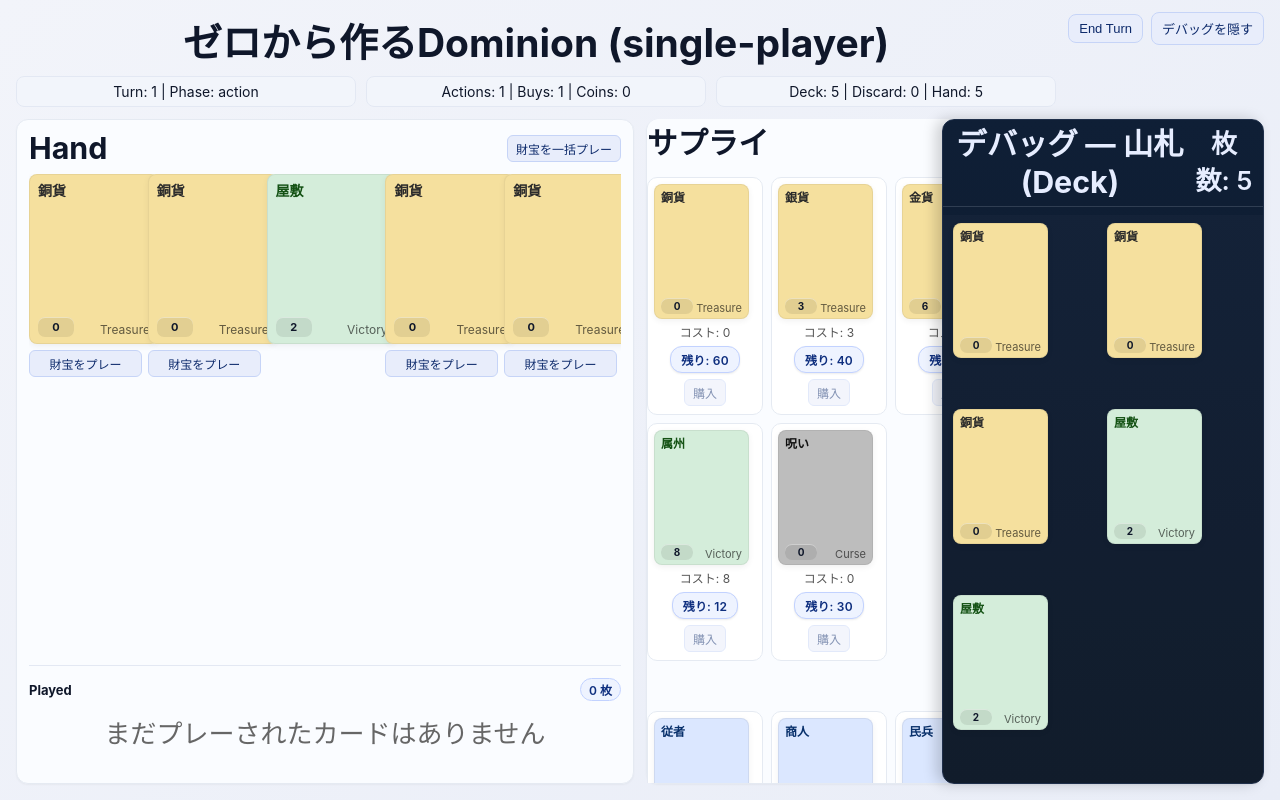
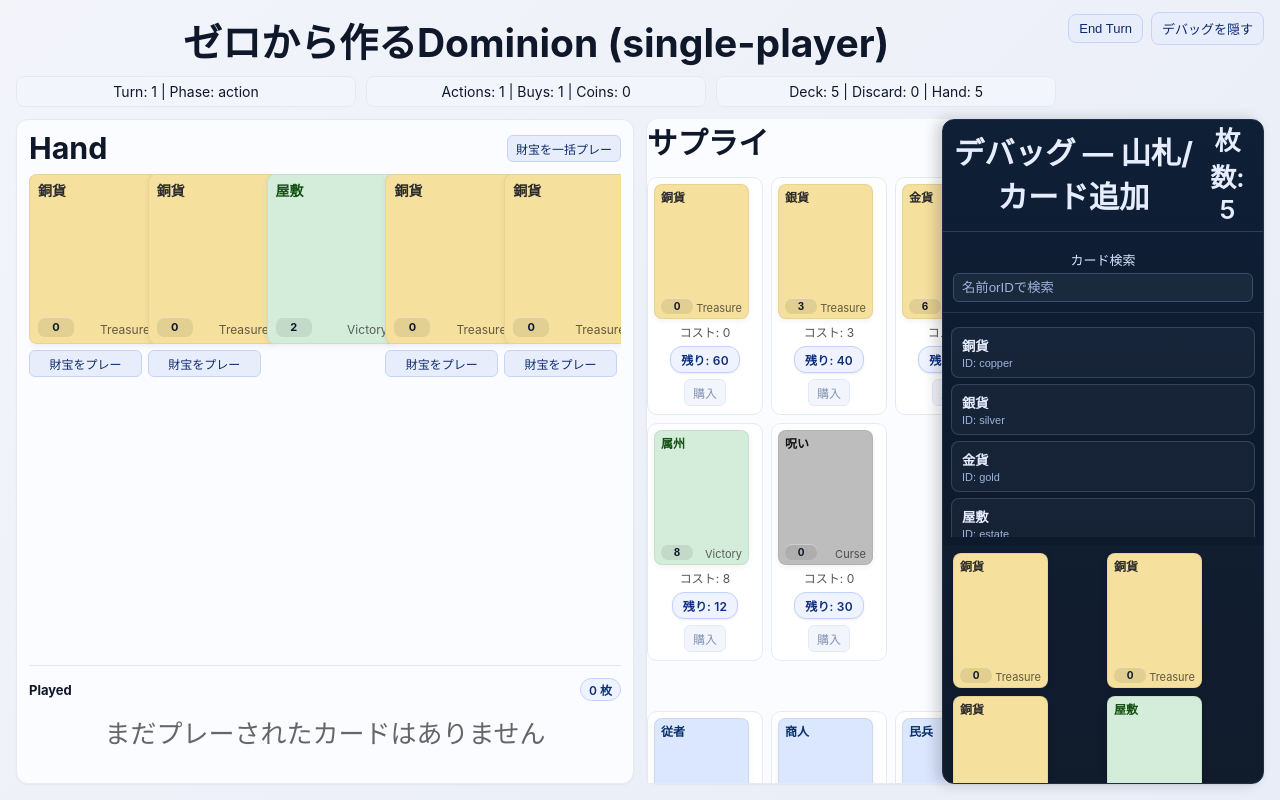
Before and after one commit to yuliicppy/my-dominion, a React (Create React App) app: page / in a window 1280 px wide. Both pictures are taken after a click on the button "デバッグを表示". Built offline with nearby package versions, Linux system fonts and the light colour scheme.

Commit message:
好きなカードを手札に加えるデバッグ機能を追加

```diff
--- a/src/components/GameBoard.css
+++ b/src/components/GameBoard.css
@@ -391,3 +391,77 @@
     grid-template-columns: repeat(auto-fit, minmax(180px, 1fr));
   }
 }
+
+
+.debug-search {
+  padding: 10px;
+  border-bottom: 1px solid rgba(230, 237, 255, 0.12);
+  display: flex;
+  flex-direction: column;
+  gap: 6px;
+}
+
+.debug-search-label {
+  display: flex;
+  flex-direction: column;
+  gap: 4px;
+  font-size: 13px;
+  color: #d8e3ff;
+}
+
+.debug-search input {
+  padding: 6px 8px;
+  border-radius: 6px;
+  border: 1px solid #3a4d70;
+  background: rgba(255, 255, 255, 0.05);
+  color: #e6edff;
+}
+
+.debug-search input::placeholder {
+  color: #9db4dc;
+}
+
+.debug-search-hint {
+  font-size: 12px;
+  color: #9db4dc;
+}
+
+.debug-card-list {
+  max-height: 200px;
+  overflow-y: auto;
+  padding: 6px 8px 10px;
+  display: flex;
+  flex-direction: column;
+  gap: 6px;
+}
+
+.debug-card-row {
+  text-align: left;
+  width: 100%;
+  padding: 8px 10px;
+  border-radius: 8px;
+  border: 1px solid rgba(230, 237, 255, 0.15);
+  background: rgba(255, 255, 255, 0.04);
+  color: #e6edff;
+  cursor: pointer;
+  transition: background 0.15s ease, transform 0.08s ease;
+}
+
+.debug-card-row:hover {
+  background: rgba(255, 255, 255, 0.08);
+}
+
+.debug-card-row:active {
+  transform: translateY(1px);
+}
+
+.debug-card-name {
+  font-weight: 700;
+}
+
+.debug-card-meta {
+  display: block;
+  font-size: 11px;
+  color: #9db4dc;
+  margin-top: 2px;
+}
--- a/src/components/GameBoard.tsx
+++ b/src/components/GameBoard.tsx
@@ -1,13 +1,22 @@
 // カードゲームのメインボードコンポーネント
 
-import React, { useState } from 'react';
+import React, { useState, useMemo } from 'react';
 import { useGame } from '../hooks/useGame';
+import { cardMaster } from '../game/cardData';
 import Card from './Card';
 import './GameBoard.css';
 
 export default function GameBoard() {
   const [showDebug, setShowDebug] = useState(false);
-  const { state, drawCards, startTurn, endTurn, playAction, playTreasure, playAllTreasures, buyCard } = useGame();
+  const [debugQuery, setDebugQuery] = useState('');
+  const filteredDebugCards = useMemo(() => {
+    const q = debugQuery.trim();
+    if(!q) return cardMaster;
+    return cardMaster.filter(c =>
+      c.name.includes(q) || c.id.toLowerCase().includes(q.toLowerCase())
+    );
+  }, [debugQuery]);
+  const { state, drawCards, startTurn, endTurn, playAction, playTreasure, playAllTreasures, buyCard, debugAddCardToHand } = useGame();
 
   const canPlayAllTreasures = state.hand.some(c => c.types.includes('Treasure')) && (state.phase === 'action' || state.phase === 'buy');
 
@@ -145,8 +154,30 @@
         {/* デバッグ用: サイドパネルとしてスライド表示 */}
         <aside className={`debug-section panel ${showDebug ? 'is-open' : ''}`} aria-hidden={!showDebug}>
           <div className="panel-header">
-            <h3>デバッグ — 山札 (Deck)</h3>
+            <h3>デバッグ — 山札/カード追加</h3>
             <div className="deck-count">枚数: {state.deck.length}</div>
+          </div>
+          <div className="debug-search">
+            <label className="debug-search-label">
+              カード検索
+              <input type="text" value={debugQuery} onChange={e => setDebugQuery(e.target.value)} placeholder="名前orIDで検索"></input>
+            </label>
+          </div>
+          <div className="debug-card-list">
+            {
+              filteredDebugCards.map(card => (
+                <button key={card.id} className="debug-card-row"
+                onClick={() => debugAddCardToHand(card.id)}>
+                  <span className="debug-card-name">{card.name}</span>
+                  <span className="debug-card-meta">ID: {card.id}</span>
+                </button>
+              ))
+            }
+            {
+              filteredDebugCards.length === 0 && (
+                <div className="empty-text">該当カードがありません</div>
+              )
+            }
           </div>
           <div className="deck-grid">
             {state.deck.length === 0 && <div className="empty-text">山札が空です</div>}
--- a/src/hooks/useGame.ts
+++ b/src/hooks/useGame.ts
@@ -3,6 +3,8 @@
 import { useState } from 'react';
 import { GameState } from '../game/types';
 import { createInitialState, draw as engineDraw, applyEffects } from '../game/engine';
+import { cardMaster } from '../game/cardData';
+import { requireCard } from '../game/utils';
 
 export function useGame() {
   const [state, setState] = useState<GameState>(() => createInitialState());
@@ -168,5 +170,15 @@
     });
   }
 
-  return { state, drawCards, startTurn, endTurn, playAction, playTreasure, playAllTreasures, buyCard };
+  function debugAddCardToHand(cardId: string){
+    setState(prev => {
+      const card = requireCard(cardMaster, cardId);
+      return {
+        ...prev,
+        hand: [...prev.hand, card],
+      };
+    });
+  }
+
+  return { state, drawCards, startTurn, endTurn, playAction, playTreasure, playAllTreasures, buyCard, debugAddCardToHand};
 }
```
